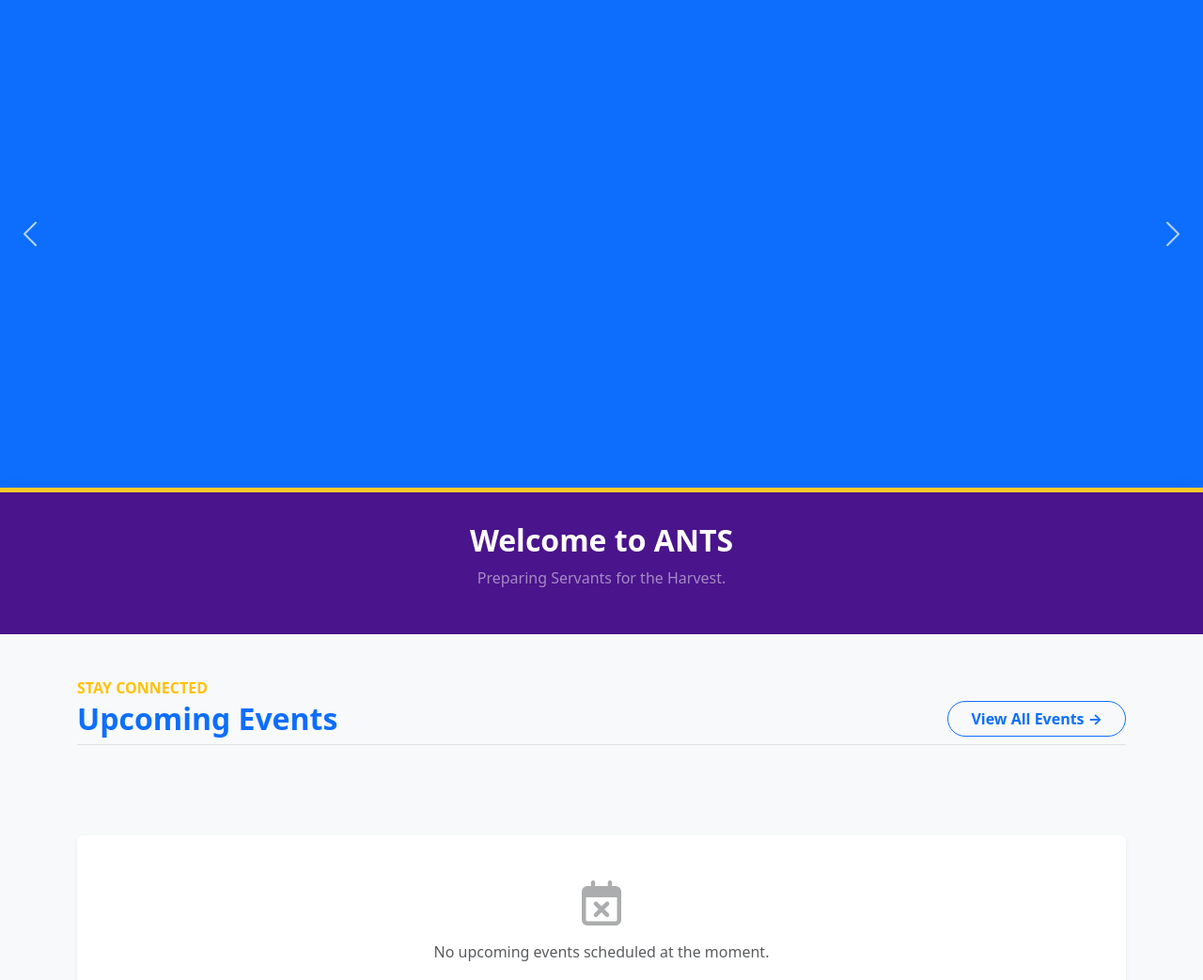
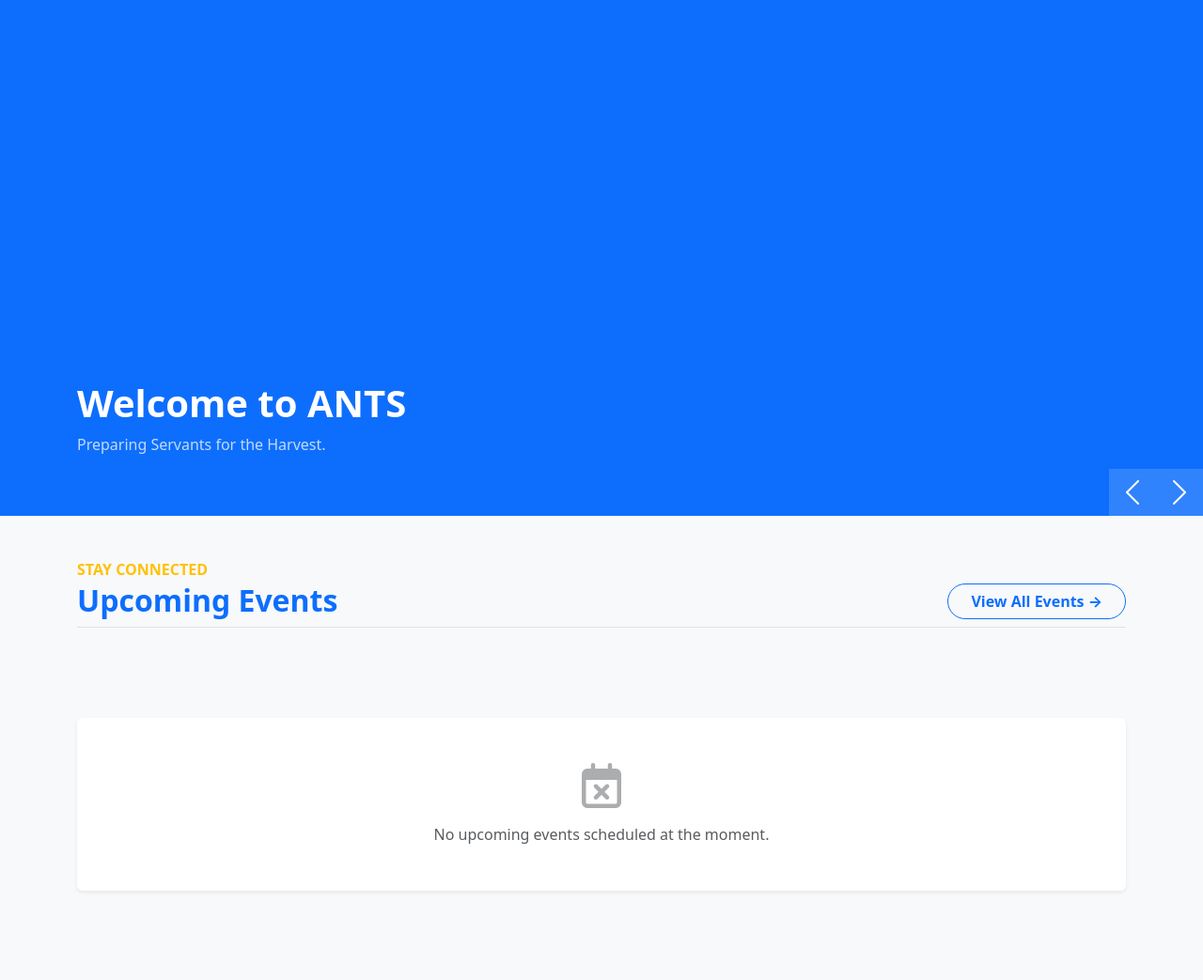
Before and after one commit to Makobi5/ANTS-Website, a Django app: page / in a window 1280 px wide. Shown: the part 206-1249 px from the top of the page at 94% size. Run offline with Django 5.2, Linux system fonts and the light colour scheme; data that the repository does not hold is empty; some libraries are stand-ins or nearby versions.

Commit message:
Fixed the slide section with a Gradient feature and an option feature when dealing with banners

```diff
--- a/news/models.py
+++ b/news/models.py
@@ -26,7 +26,8 @@
     # Content
     image = models.ImageField(upload_to='news_images/', verbose_name="Featured Image")
     date_posted = models.DateTimeField(auto_now_add=True)
-    summary = models.TextField(max_length=500, help_text="Short summary for the sidebar")
+    # Allow blank summary so we can have "Image Only" banners
+    summary = models.TextField(max_length=500, blank=True, help_text="Leave blank if you want an Image-Only banner (no text overlay).")
     content = RichTextUploadingField(help_text="Full article content")
     author = models.ForeignKey(User, on_delete=models.CASCADE)
 
--- a/templates/core/home.html
+++ b/templates/core/home.html
@@ -5,24 +5,15 @@
 {% block content %}
 
 <!-- ============================================ -->
-<!-- 1. HERO SLIDER (SPLIT VIEW STYLE)            -->
+<!-- 1. HERO SLIDER (KYAMBOGO STYLE - REFINED)    -->
 <!-- ============================================ -->
 <div id="heroNewsCarousel" class="carousel slide carousel-fade" data-bs-ride="carousel">
-
-    <!-- Indicators (Moved to bottom of image area) -->
-    <div class="carousel-indicators" style="bottom: auto; top: 480px;">
-        {% for news in slider_news %}
-        <button type="button" data-bs-target="#heroNewsCarousel" data-bs-slide-to="{{ forloop.counter0 }}" class="{% if forloop.first %}active{% endif %}" aria-current="true"></button>
-        {% endfor %}
-    </div>
 
     <div class="carousel-inner">
         {% for news in slider_news %}
         <div class="carousel-item {% if forloop.first %}active{% endif %}">
 
-            <div class="row g-0">
-                <!-- A. The Image Section (Top) -->
-                <div class="col-12">
+            <!-- A. The Image Wrapper -->
             <div class="slider-image-wrapper">
                 <a href="{% url 'news_detail' news.pk %}">
                     {% if news.image %}
@@ -33,65 +24,61 @@
                         </div>
                     {% endif %}
                 </a>
-                    </div>
+
+                <!-- B. The Gradient Overlay (Only show if there is text!) -->
+                {% if news.summary %}
+                <div class="kyambogo-gradient"></div>
+                {% endif %}
             </div>
 
-                <!-- B. The Content Section (Bottom Bar) -->
-                <div class="col-12">
-                    <div class="slider-caption-bar">
-                        <div class="container">
-                            <div class="row align-items-center">
-                                <div class="col-lg-9">
-                                    <!-- Date Badge -->
-                                    <span class="badge bg-gold text-dark fw-bold mb-2">
-                                        NEWS | {{ news.date_posted|date:"M d, Y" }}
-                                    </span>
-
+            <!-- C. The Content (Conditional: Only shows if Summary is not empty) -->
+            {% if news.summary %}
+            <div class="carousel-caption d-flex flex-column justify-content-end text-start">
+                <div class="container pb-5 mb-2" style="position: relative; z-index: 2;">
+                    <div class="row">
+                        <div class="col-lg-9 col-md-10">
                             <!-- Title -->
-                                    <h2 class="text-white fw-bold mb-2">
-                                        <a href="{% url 'news_detail' news.pk %}" class="text-white text-decoration-none hover-gold">
+                            <h1 class="display-5 fw-bold text-white mb-2 slider-title">
+                                <a href="{% url 'news_detail' news.pk %}" class="text-white text-decoration-none hover-underline">
                                     {{ news.title }}
                                 </a>
-                                    </h2>
+                            </h1>
 
                             <!-- Summary -->
-                                    <p class="text-white-50 mb-0 d-none d-md-block">
-                                        {{ news.summary|truncatewords:25 }}
+                            <p class="lead text-white opacity-90 mb-0 d-none d-md-block" style="font-weight: 400; text-shadow: 1px 1px 3px rgba(0,0,0,0.5);">
+                                {{ news.summary|truncatewords:30 }}
                             </p>
-                                </div>
-
-                                <div class="col-lg-3 text-lg-end mt-3 mt-lg-0">
-                                    <!-- Button -->
-                                    <a href="{% url 'news_detail' news.pk %}" class="btn btn-outline-light rounded-pill px-4 fw-bold">
-                                        Read Full Story &rarr;
-                                    </a>
                         </div>
                     </div>
                 </div>
             </div>
-                </div>
-            </div>
+            {% endif %}
 
         </div>
         {% empty %}
         <!-- Fallback Slide -->
         <div class="carousel-item active">
             <div class="slider-image-wrapper bg-primary"></div>
-            <div class="slider-caption-bar text-center">
-                <h2 class="text-white fw-bold">Welcome to ANTS</h2>
-                <p class="text-white-50">Preparing Servants for the Harvest.</p>
+            <div class="carousel-caption d-flex flex-column justify-content-end text-start">
+                <div class="container pb-5">
+                    <h1 class="text-white fw-bold">Welcome to ANTS</h1>
+                    <p class="text-white opacity-75">Preparing Servants for the Harvest.</p>
+                </div>
             </div>
         </div>
         {% endfor %}
     </div>
 
-    <!-- Controls (Centered on the Image area only) -->
-    <button class="carousel-control-prev" type="button" data-bs-target="#heroNewsCarousel" data-bs-slide="prev" style="height: 500px; width: 5%;">
+    <!-- D. Controls (Bottom Right) -->
+    <div class="slider-controls">
+        <button class="carousel-control-prev custom-control" type="button" data-bs-target="#heroNewsCarousel" data-bs-slide="prev">
             <span class="carousel-control-prev-icon" aria-hidden="true"></span>
         </button>
-    <button class="carousel-control-next" type="button" data-bs-target="#heroNewsCarousel" data-bs-slide="next" style="height: 500px; width: 5%;">
+        <button class="carousel-control-next custom-control" type="button" data-bs-target="#heroNewsCarousel" data-bs-slide="next">
             <span class="carousel-control-next-icon" aria-hidden="true"></span>
         </button>
+    </div>
+
 </div>
 
 
@@ -165,58 +152,73 @@
 <!-- 3. PAGE SPECIFIC CSS                         -->
 <!-- ============================================ -->
 <style>
-    /* 1. Slider Image Area */
+    /* 1. Slider Height (Reduced to ~550px like Kyambogo) */
     .slider-image-wrapper {
-        height: 520px; /* Fixed height for image */
+        height: 550px;
         position: relative;
     }
 
-    /* 2. The New Bottom Bar (Where text lives) */
-    .slider-caption-bar {
-        background-color: var(--ants-purple);
-        padding: 2rem 0;
-        border-top: 5px solid var(--ants-gold); /* Gold separation line */
-        box-shadow: 0 10px 20px rgba(0,0,0,0.15);
-        position: relative;
-        z-index: 10;
+    /* 2. The Refined Gradient */
+    .kyambogo-gradient {
+        position: absolute;
+        bottom: 0;
+        left: 0;
+        width: 100%;
+        height: 50%; /* Reduced from 70% to 50% so it covers less image */
+        /* Smooth fade from Transparent to ANTS Purple */
+        background: linear-gradient(to bottom, rgba(27, 29, 78, 0) 0%, rgba(27, 29, 78, 0.6) 40%, rgba(27, 29, 78, 0.95) 100%);
+        z-index: 1;
+        pointer-events: none; /* Lets you click the image through the gradient */
     }
 
-    /* 3. Typography Updates */
-    .bg-gold {
+    /* 3. Typography */
+    .carousel-caption {
+        bottom: 0;
+        left: 0;
+        right: 0;
+        height: 100%;
+        padding-bottom: 0;
+    }
+
+    .slider-title {
+        text-shadow: 0 2px 5px rgba(0,0,0,0.5);
+        line-height: 1.1;
+        font-size: 2.5rem; /* Slightly smaller for elegance */
+    }
+
+    .hover-underline:hover {
+        text-decoration: underline !important;
+    }
+
+    /* 4. Square Controls */
+    .slider-controls {
+        position: absolute;
+        bottom: 0;
+        right: 0;
+        z-index: 10;
+        display: flex;
+    }
+
+    .custom-control {
+        position: relative;
+        width: 50px; /* Slightly smaller controls */
+        height: 50px;
+        background-color: rgba(255, 255, 255, 0.15);
+        border: none;
+        opacity: 1;
+        transition: all 0.3s ease;
+        backdrop-filter: blur(5px);
+    }
+
+    .custom-control:hover {
         background-color: var(--ants-gold);
     }
-    .hover-gold:hover {
-        color: var(--ants-gold) !important;
-        transition: 0.3s;
-    }
 
-    /* 4. Controls Positioning */
-    .carousel-control-prev, .carousel-control-next {
-        width: 8%;
-        opacity: 0.7;
-    }
-    .carousel-control-prev:hover, .carousel-control-next:hover {
-        opacity: 1;
-        background: rgba(0,0,0,0.1);
-    }
-
-    /* 5. Mobile Adjustments */
+    /* Mobile Adjustments */
     @media (max-width: 768px) {
-        .slider-image-wrapper { height: 350px; }
-        .slider-caption-bar { padding: 1.5rem 0; text-align: center; }
-        .col-lg-3 { margin-top: 15px; } /* Space for button on mobile */
-    }
-
-    /* 6. Event Card Hover Effects */
-    .hover-shadow:hover {
-        transform: translateY(-5px);
-        box-shadow: 0 10px 20px rgba(0,0,0,0.15) !important;
-    }
-    .event-card img {
-        transition: transform 0.5s ease;
-    }
-    .event-card:hover img {
-        transform: scale(1.05);
+        .slider-image-wrapper { height: 400px; } /* Even smaller on mobile */
+        .kyambogo-gradient { height: 70%; } /* Increase gradient on mobile for text readability */
+        .display-5 { font-size: 1.4rem; }
     }
 </style>
 
```
Also changed, not shown: news/migrations/0008_alter_newsarticle_summary.py (added), static/css/style.css (line endings or trailing spaces). Lines whose indentation alone changed are shown as unchanged.
